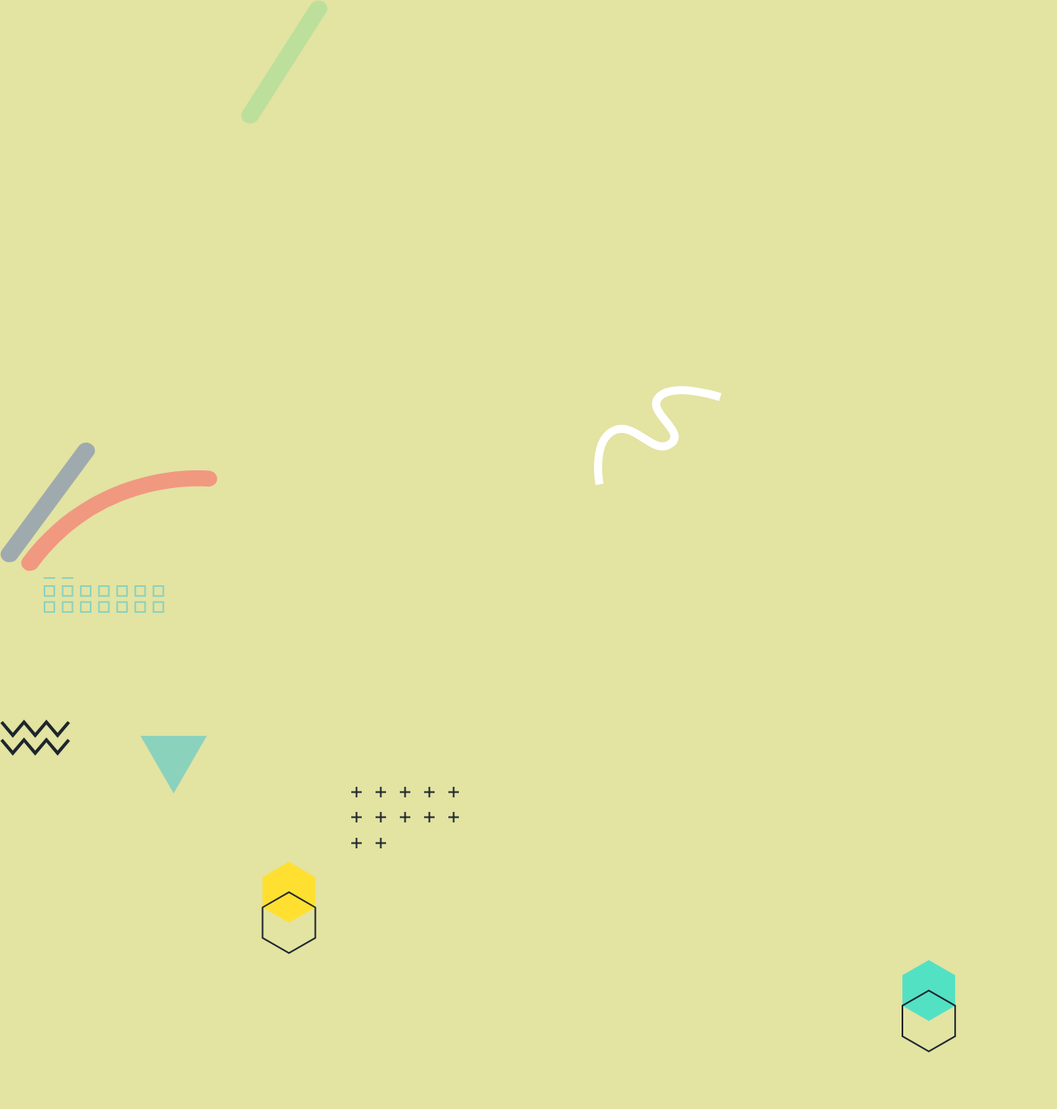
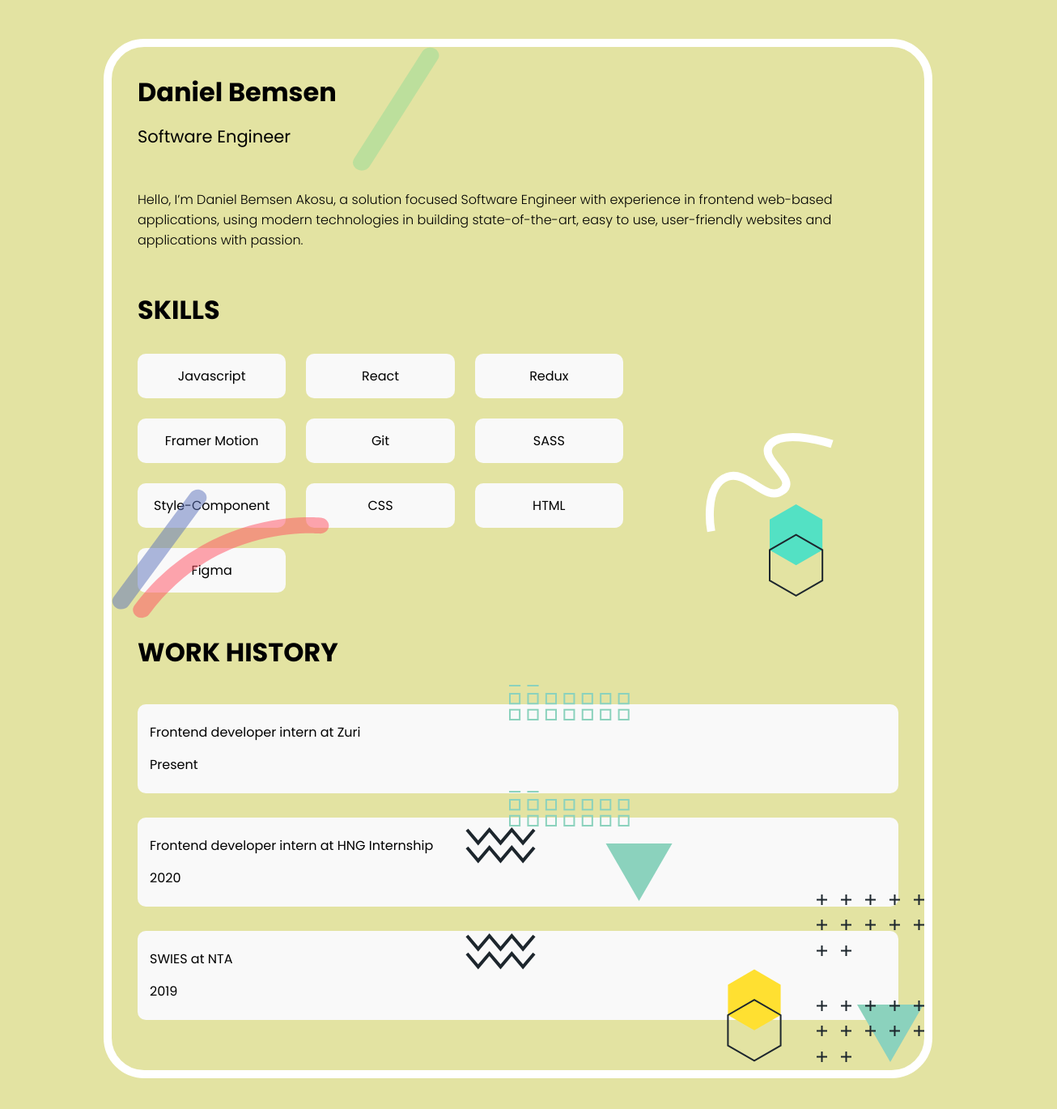
Before and after one commit to AugustBemsen/hng8-stage-2-task, a React (Create React App) app: page / in a window 1280 px wide. Shown: the top 1370 px of the page at 81% size, 1306 px wide, since content can reach past the window. Built offline with nearby package versions, Linux system fonts and the light colour scheme.

Commit message:
commiting skills, top, workhistory components

```diff
--- a/src/assets/GlobalStyles.js
+++ b/src/assets/GlobalStyles.js
@@ -15,6 +15,10 @@ ${"" /* remove browser defaults and declare general styles */}
         background: #E3E3A2;
     }
 
+    .heading-text {
+        margin-top: 50px;
+    }
+
 `;
 
 export default GlobalStyle;
--- a/src/components/Body/Body.js
+++ b/src/components/Body/Body.js
@@ -1,23 +1,57 @@
 import React from "react";
 import styled from "styled-components";
 import images from "../../assets/images";
+import Skills from "../Skills/Skills";
+import Top from "../Top/Top";
+import WorkHistory from "../WorkHistory/WorkHistory";
 
 const Body = () => {
   const { bg1, bg2, bg3, bg4 } = images;
   return (
     <>
       <BodyStyles>
-        <div id="wrapper">
-          <img id="bg1" src={bg1} />
-          <img id="bg2" src={bg2} />
+        {/* eslint-disable-next-line */}
+        <img id="bg1" src={bg1} />
 
-          <img id="bg2" src={bg3} />
-            <img id="bg2" src={bg4} />
-        </div>
+        {/* eslint-disable-next-line */}
+        <img id="bg2" src={bg2} />
+        <Top />
+        <Skills />
+        <WorkHistory />
+
+        {/* eslint-disable-next-line */}
+        <img id="bg2" src={bg3} />
+
+        {/* eslint-disable-next-line */}
+        <img id="bg2" src={bg4} />
       </BodyStyles>
     </>
   );
 };
 
 export default Body;
-const BodyStyles = styled.div``;
+const BodyStyles = styled.div`
+  width: 80%;
+  background: transparent;
+  padding: 2rem;
+  margin: 3rem auto;
+  border-radius: 50px;
+  border: 10px solid #ffffff;
+  position: relative;
+
+  #bg1 {
+    position: absolute;
+    top: 0;
+    left: 0;
+    z-index: 1;
+    pointer-events: none;
+  }
+
+  #bg2 {
+    position: absolute;
+    bottom: 10px;
+    right: 0;
+    z-index: 1;
+    pointer-events: none;
+  }
+`;
--- a/src/components/Skills/Skills.js
+++ b/src/components/Skills/Skills.js
@@ -5,8 +5,7 @@ const Skills = () => {
   return (
     <>
       <SkillsStyles>
-        <div class="first-section">
-          <h1>SKILLS</h1>
+        <h1 className="heading-text">SKILLS</h1>
 
         <div class="techs">
           <div class="tech">Javascript</div>
@@ -20,11 +19,28 @@ const Skills = () => {
           <div class="tech">HTML</div>
           <div class="tech">Figma</div>
         </div>
-        </div>
       </SkillsStyles>
     </>
   );
 };
 
 export default Skills;
-const SkillsStyles = styled.div``;
+const SkillsStyles = styled.div`
+  .techs {
+    display: grid;
+    grid-template-columns: repeat(3, 1fr);
+    grid-gap: 25px;
+    width: 100%;
+    max-width: 600px;
+    margin-top: 30px;
+  }
+
+  .techs {
+    .tech {
+      padding: 15px;
+      background: #f9f9f9;
+      border-radius: 10px;
+      text-align: center;
+    }
+  }
+`;
--- a/src/components/Top/Top.js
+++ b/src/components/Top/Top.js
@@ -5,20 +5,29 @@ const Top = () => {
   return (
     <>
       <TopStyles>
-        <div class="top">
         <h1>Daniel Bemsen</h1>
         <h3>Software Engineer</h3>
         <p>
           Hello, I’m Daniel Bemsen Akosu, a solution focused Software Engineer
           with experience in frontend web-based applications, using modern
-            technologies in building state-of-the-art, easy to use,
-            user-friendly websites and applications with passion.
+          technologies in building state-of-the-art, easy to use, user-friendly
+          websites and applications with passion.
         </p>
-        </div>
       </TopStyles>
     </>
   );
 };
 
 export default Top;
-const TopStyles = styled.div``;
+const TopStyles = styled.div`
+  h3 {
+    margin: 15px 0;
+    font-size: 21px;
+    font-weight: 400;
+    margin-bottom: 50px;
+  }
+
+  p {
+    font-weight: 300;
+  }
+`;
--- a/src/components/WorkHistory/WorkHistory.js
+++ b/src/components/WorkHistory/WorkHistory.js
@@ -5,8 +5,7 @@ const WorkHistory = () => {
   return (
     <>
       <WorkHistoryStyles>
-        <div class="second-section">
-          <h1>WORK HISTORY</h1>
+        <h1 className="heading-text">WORK HISTORY</h1>
 
         <div class="works">
           <div class="work">
@@ -23,11 +22,23 @@ const WorkHistory = () => {
             2019
           </div>
         </div>
-        </div>
       </WorkHistoryStyles>
     </>
   );
 };
 
 export default WorkHistory;
-const WorkHistoryStyles = styled.div``;
+const WorkHistoryStyles = styled.div`
+  position: relative;
+
+  .works {
+    margin-top: 40px;
+    .work {
+      padding: 15px;
+      background: #f9f9f9;
+      border-radius: 10px;
+      line-height: 40px;
+      margin-bottom: 30px;
+    }
+  }
+`;
```
Lines whose indentation alone changed are shown as unchanged.
